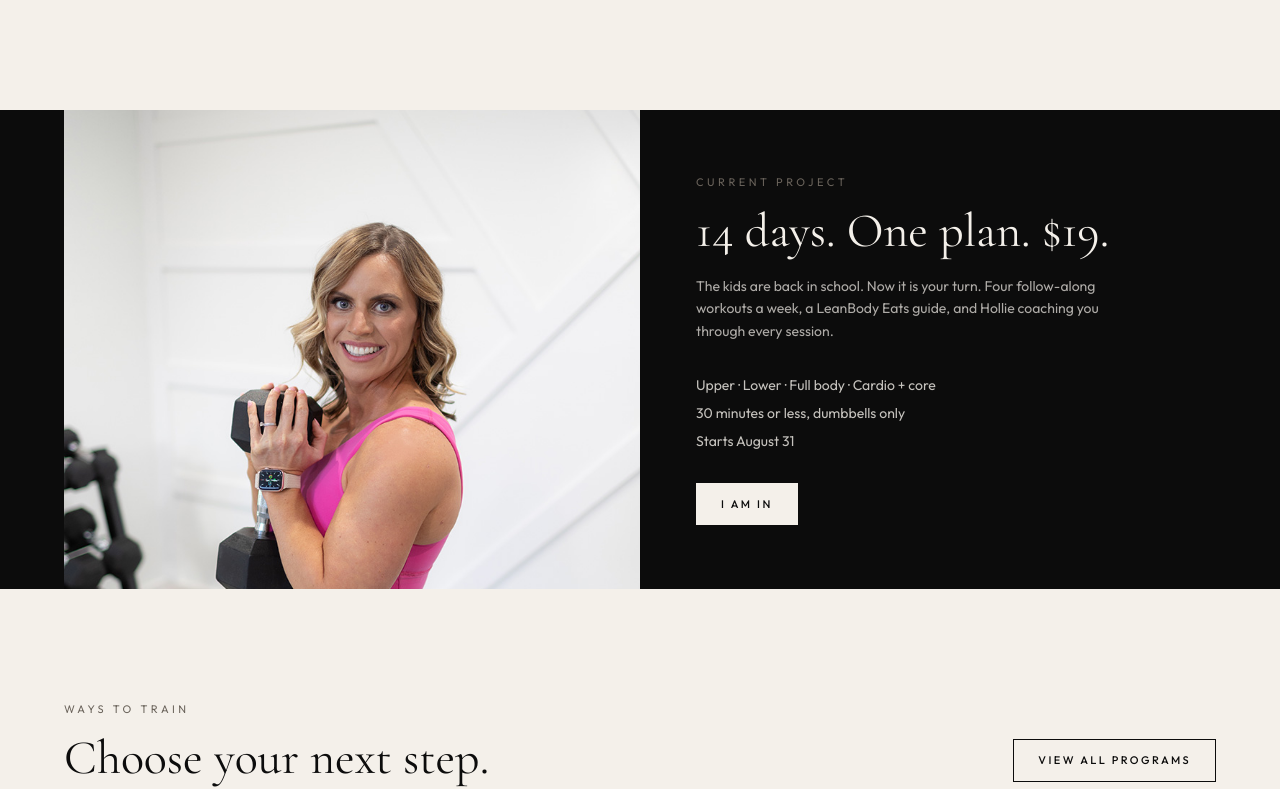
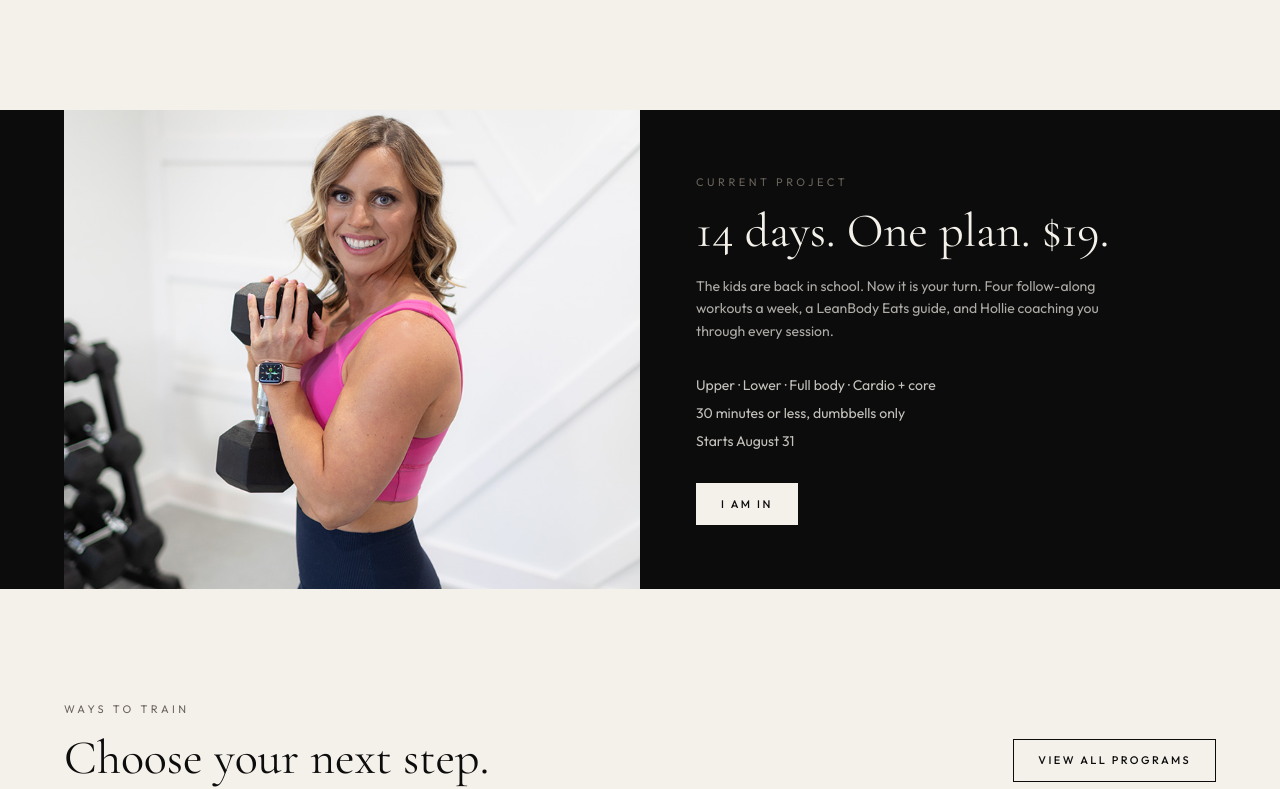
Before and after one commit to Matthew-Shill/hollienicholsonwellness-web, a Next.js app: page / in a window 1280 px wide. Shown: the part 1217-2006 px from the top of the page. Built offline with nearby package versions, Linux system fonts and the light colour scheme.

Commit message:
photo repositioning

```diff
--- a/src/app/page.tsx
+++ b/src/app/page.tsx
@@ -94,7 +94,7 @@ export default function HomePage() {
               src="/images/hollie-goblet.jpg"
               alt="Hollie holding a dumbbell in her studio"
               fill
-              className="object-cover object-[center_22%]"
+              className="object-cover"
             />
           </div>
           <div className="flex flex-col justify-center px-5 py-16 sm:px-10 lg:px-14">
@@ -221,7 +221,7 @@ export default function HomePage() {
           src="/images/hollie-rack.jpg"
           alt="Hollie training with a resistance band"
           fill
-          className="object-cover object-[center_12%] opacity-35"
+          className="object-cover object-[center_28%] opacity-35"
         />
         <div className="relative mx-auto max-w-6xl px-5 py-24 sm:px-8 lg:px-12">
           <Eyebrow>STRONG Studio</Eyebrow>
```
